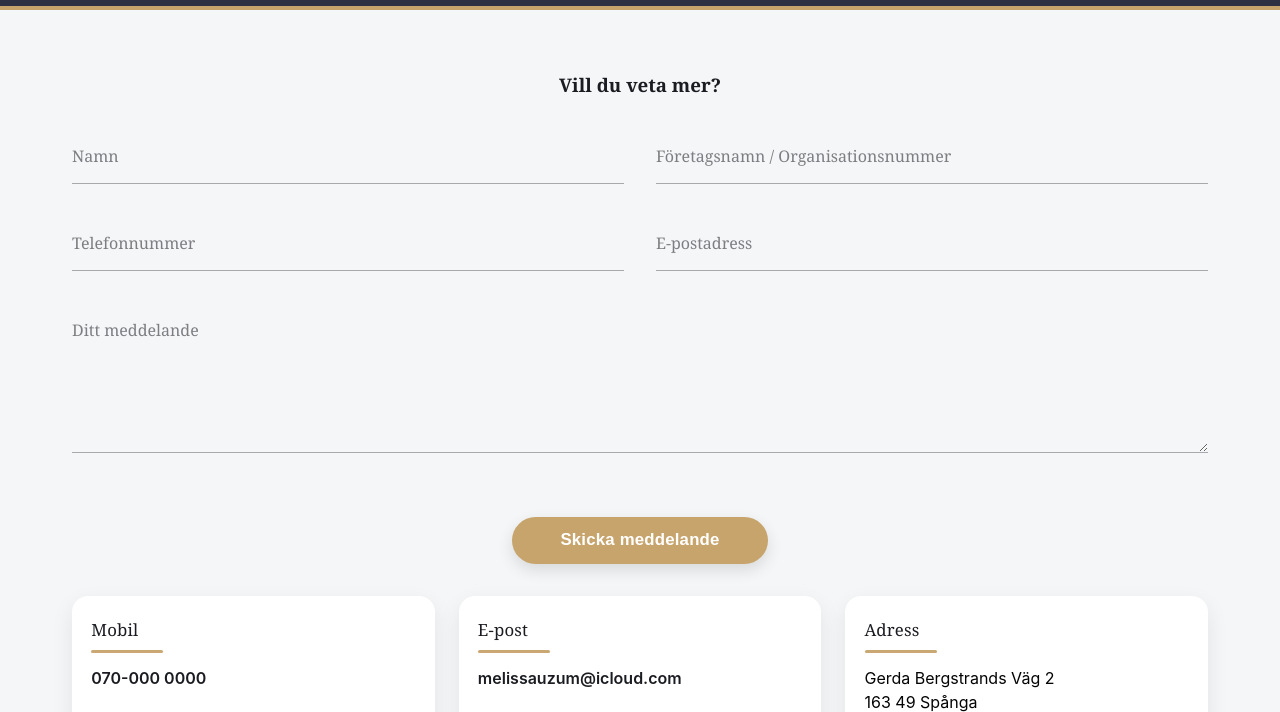
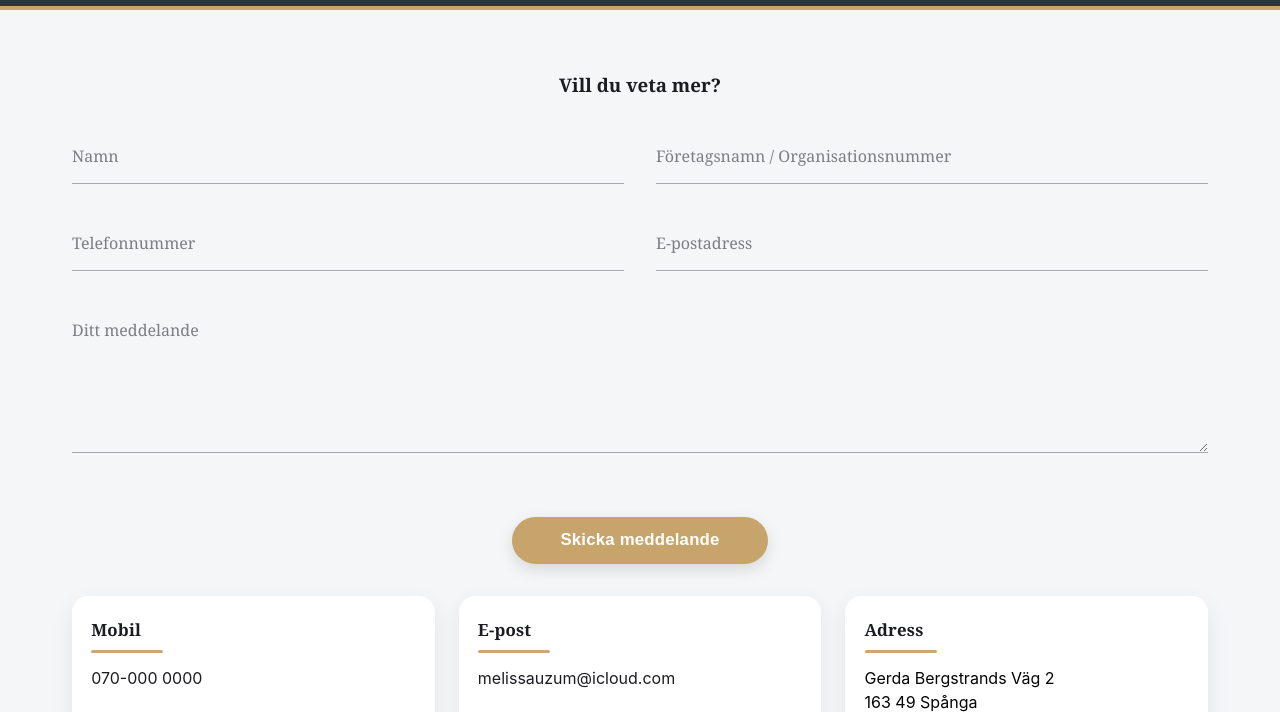
Before and after one commit to melissa-uzum/ignite-law, a website: page kontakt.html in a window 1280 px wide. Shown: the part 88-800 px from the top of the page. Drawn offline with Linux system fonts and the light colour scheme.

Commit message:
Adjust font weights in contact card styles

```diff
--- a/assets/css/main.css
+++ b/assets/css/main.css
@@ -899,7 +899,7 @@ button.btn-slim.is-soft {
 .contact-card h4 {
   margin: 0.25rem 0 0.6rem;
   font-family: "Georgia", serif;
-  font-weight: 400;
+  font-weight: 700;
   color: #1b1c21;
   font-size: 1.05rem;
   letter-spacing: 0.2px;
@@ -926,7 +926,7 @@ button.btn-slim.is-soft {
 .contact-card a {
   color: #1b1c21;
   text-decoration: none;
-  font-weight: 600;
+  font-weight: 400;
   padding: 0.2rem 0;
   border-radius: 6px;
   transition: color 0.15s ease, background-color 0.15s ease;
```
